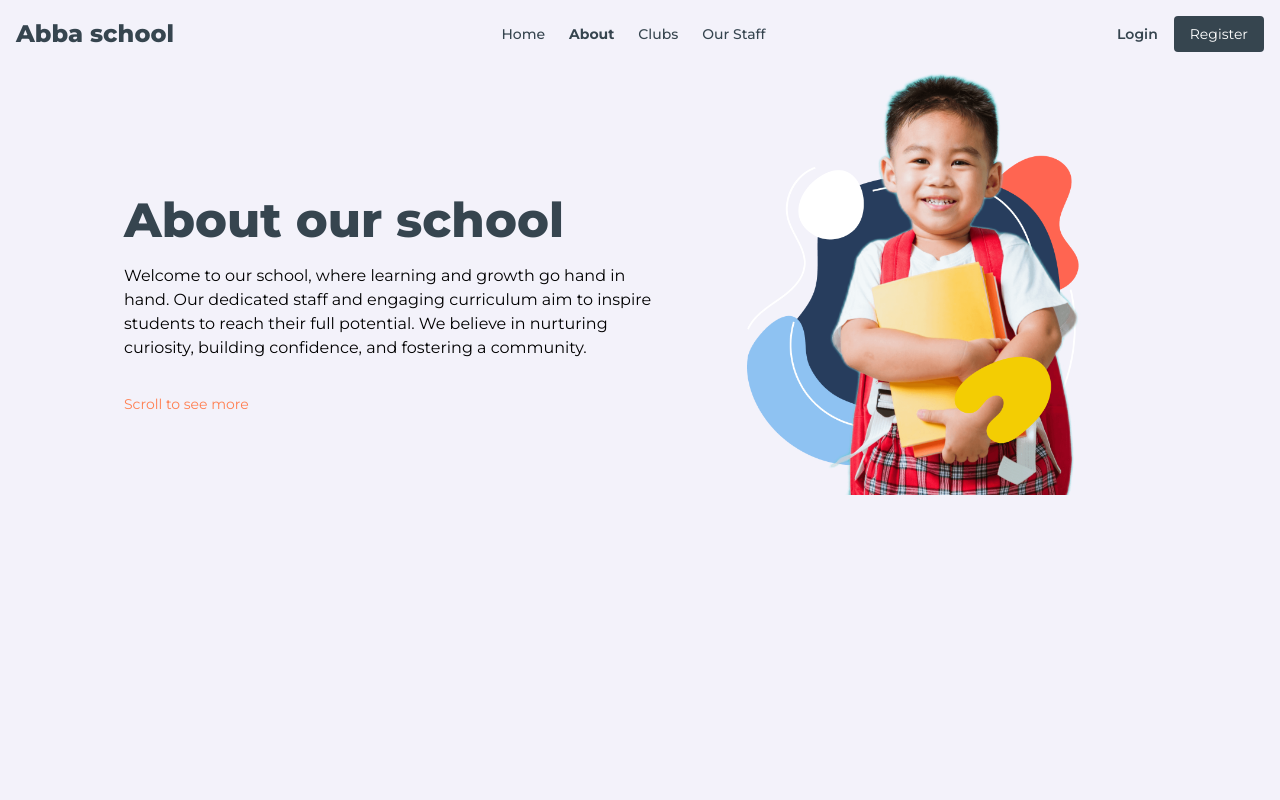
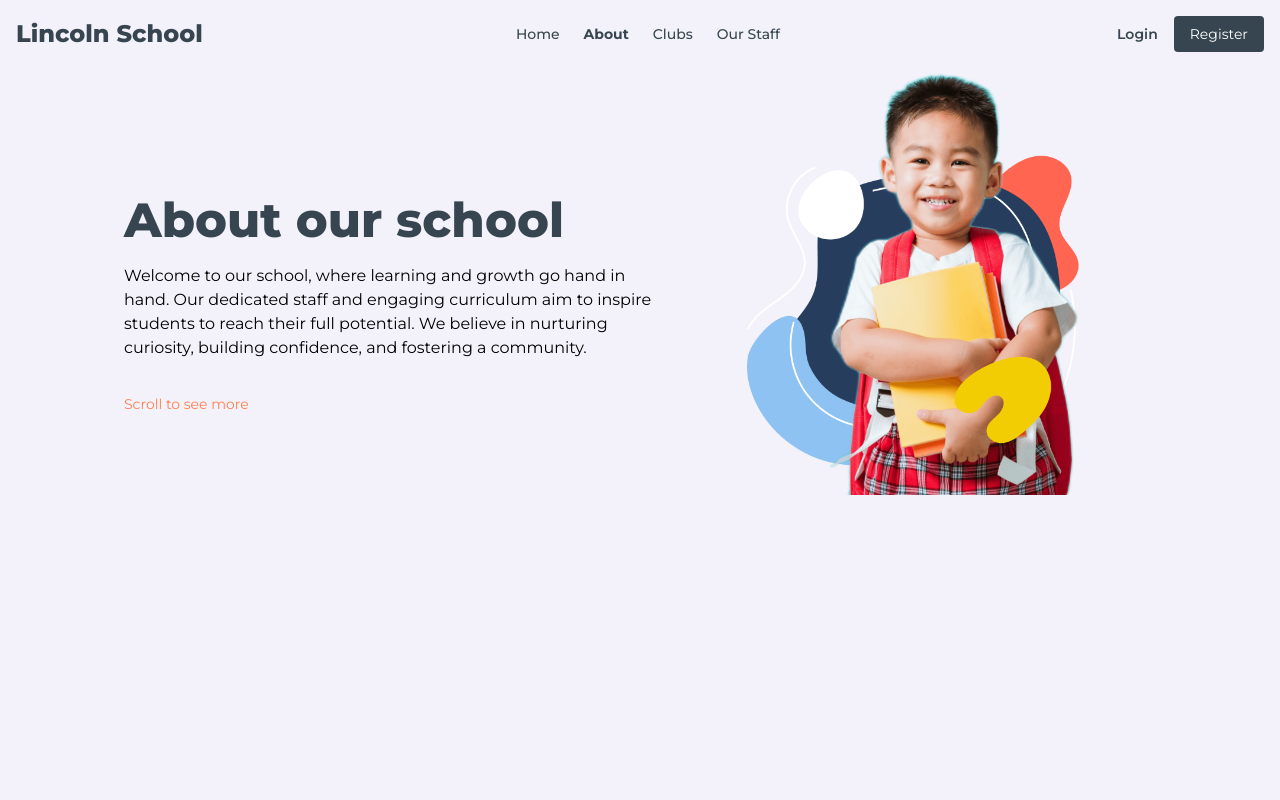
Before and after one commit to faselgodbcho/lincoln-school, a React (Vite) app: page /about in a window 1280 px wide. Shown: the top 800 px of the page. Built offline with nearby package versions, Linux system fonts and the light colour scheme.

Commit message:
Change school name

```diff
--- a/index.html
+++ b/index.html
@@ -7,7 +7,7 @@
       name="description"
       content="Welcome to Abba School! A leading educational institution dedicated to fostering academic excellence and personal growth. With a rich history of success and a commitment to innovation, our school offers a diverse range of academic programs designed to meet the needs and interests of every student. Our dedicated members bring a wealth of knowledge and expertise to the classroom, ensuring a stimulating and supportive learning environment. Beyond academics, our school prides itself on providing a vibrant extracurricular experience, with a wide array of clubs, sports teams, and artistic opportunities for students to explore their passions."
     />
-    <title>Holy Trinity School</title>
+    <title>Lincoln Middle School</title>
 
     <!-- Google Fonts -->
     <link rel="preconnect" href="https://fonts.googleapis.com" />
--- a/src/components/Header.jsx
+++ b/src/components/Header.jsx
@@ -63,7 +63,7 @@ const Header = () => {
     >
       <section className="container p-4 mx-auto flex justify-between items-center">
         <h1 className="text-2xl font-extrabold ">
-          <NavLink to="/">Abba school</NavLink>
+          <NavLink to="/">Lincoln School</NavLink>
         </h1>
 
         <nav
```
